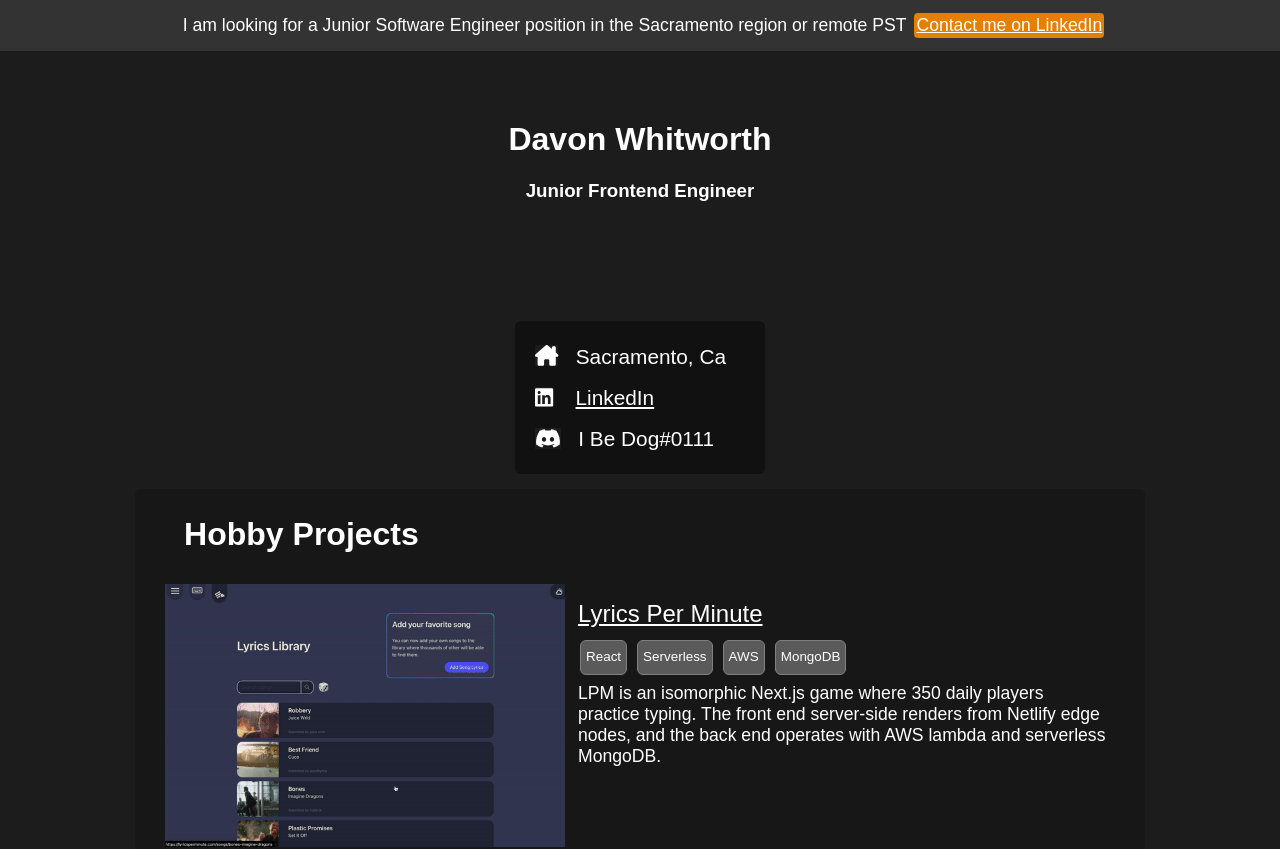
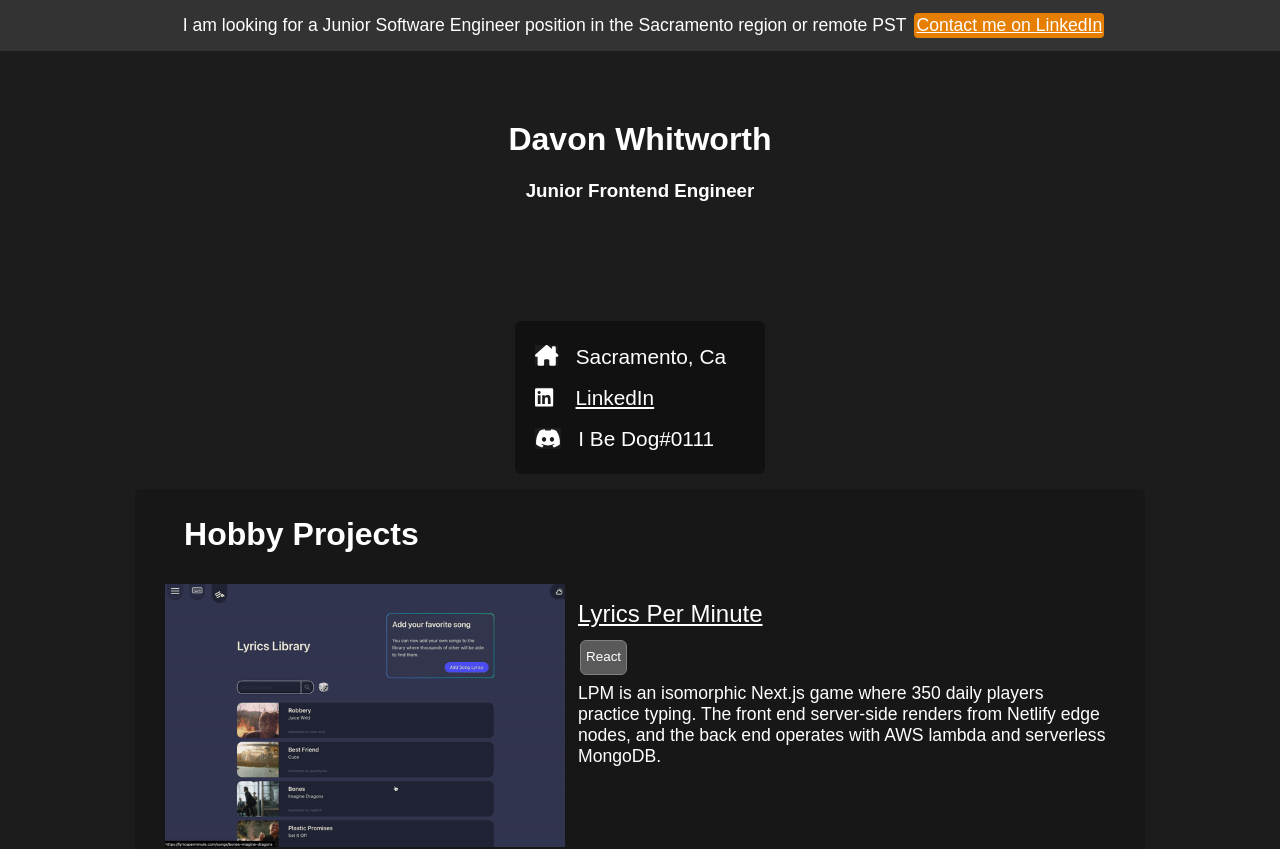
Before and after one commit to DavonWhitworth/davon-whitworth, a React (Create React App) app: page / in a window 1280 px wide. Shown: the top 849 px of the page. Built offline with nearby package versions, Linux system fonts and the light colour scheme.

Commit message:
rewording

```diff
--- a/src/components/projectlist.js
+++ b/src/components/projectlist.js
@@ -5,7 +5,6 @@ import TypingGif from "../files/typinggif.gif";
 import LightGif from "../files/lightgif.gif";
 import RedditGif from "../files/redditgif.gif";
 import LPMGif from "../files/lpmgif.gif";
-
 
 const Projectblock = styled.div`
   padding: 5px 20px;
@@ -31,7 +30,7 @@ const Projectlist = () => {
       <Listheader>Hobby Projects</Listheader>
       <Projectcard
         title="Lyrics Per Minute"
-        languages={["React", "Serverless", "AWS", "MongoDB"]}
+        languages={["React"]}
         description="LPM is an isomorphic Next.js game where 350 daily players practice typing. The front end server-side renders from Netlify edge nodes, and the back end operates with AWS lambda and serverless MongoDB."
         mediaSrc={LPMGif}
         imagealt="Gif of reddit app"
```
